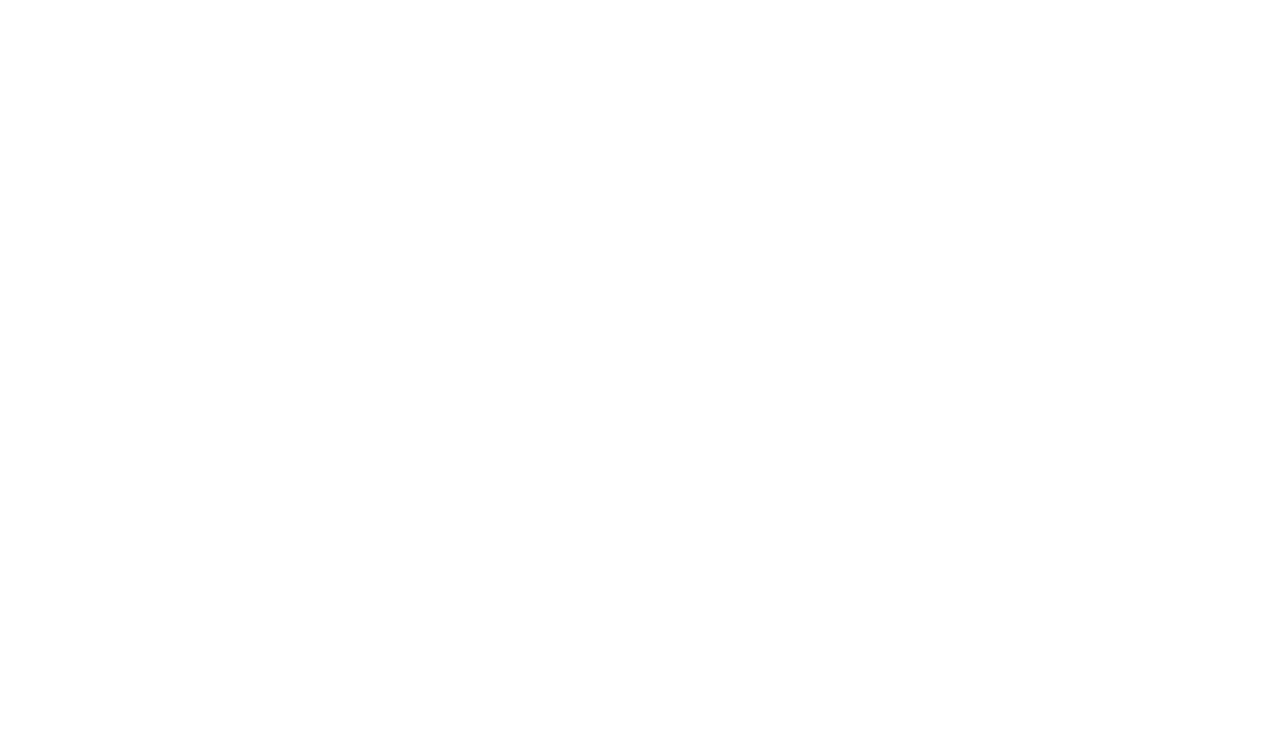
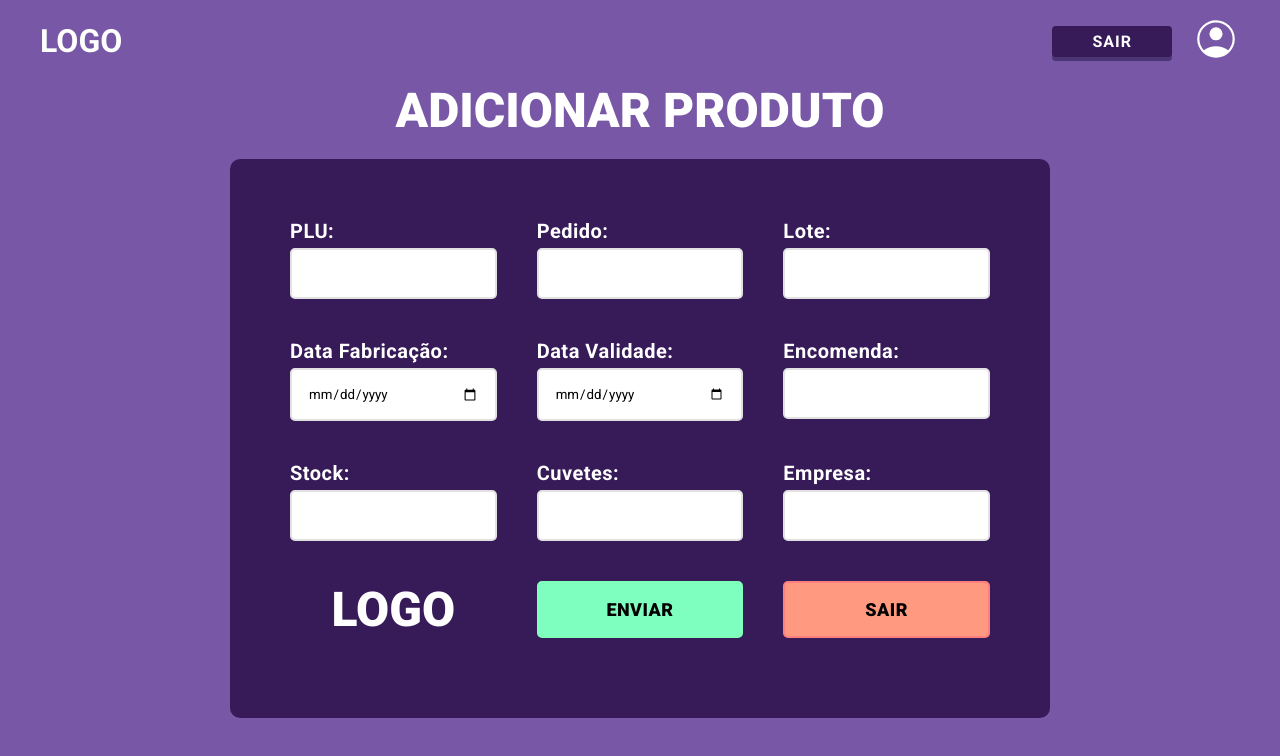
Before and after one commit to OKakirM/VividFood, a plain HTML site: page produtos/addproduto.html in a window 1280 px wide. Drawn offline with Linux system fonts and the light colour scheme.

Commit message:
Página de adiconar produtos & criação de componentes para formulários (reutilizavel)

```diff
--- /dev/null
+++ b/assets/css/componentes/formulário.css
@@ -0,0 +1,72 @@
+.formulario-bg {
+  display: flex;
+  flex-direction: column;
+  justify-content: center;
+  align-items: center;
+  height: 100vh;
+  background-color: var(--cor-primaria-4);
+}
+
+.formulario-container {
+  display: flex;
+  flex-direction: row;
+  flex-wrap: wrap;
+  gap: 40px;
+  justify-content: center;
+  align-items: stretch;
+  width: 700px;
+  max-width: 700px;
+  background-color: var(--cor-primaria-1);
+  padding: 60px;
+  border-radius: 10px;
+}
+
+.formulario-items {
+  display: flex;
+  flex: 1;
+  flex-direction: column;
+  gap: 5px;
+}
+
+.input {
+  padding: 16px;
+  border: 2px solid #e1e1e1;
+  border-radius: 5px;
+  justify-self: stretch;
+  align-self: stretch;
+  width: auto;
+}
+
+.btn-submit {
+  border-radius: 5px;
+  padding: 16px;
+  font-weight: 800;
+  text-transform: uppercase;
+  letter-spacing: 0.5px;
+  border: 2px solid rgb(127, 255, 185);
+  background-color: rgb(127, 255, 191);
+  font-size: 1.125rem;
+  cursor: pointer;
+  width: auto;
+}
+
+.btn-left {
+  border-radius: 5px;
+  padding: 16px;
+  font-weight: 800;
+  text-transform: uppercase;
+  letter-spacing: 0.5px;
+  border: 2px solid rgb(255, 127, 127);
+  background-color: rgb(255, 153, 127);
+  font-size: 1.125rem;
+  text-align: center;
+  cursor: pointer;
+  width: auto;
+}
+
+.label {
+  color: #fff;
+  font-weight: 600;
+  font-size: 1.25rem;
+  letter-spacing: 0.5px;
+}
--- a/assets/css/pages/addproduto.css
+++ b/assets/css/pages/addproduto.css
@@ -0,0 +1,8 @@
+.formulario-bg h1 {
+  font-size: 3rem;
+  margin-bottom: 20px;
+  text-transform: uppercase;
+  font-weight: 800;
+  text-align: center;
+  color: var(--cor-branco-1);
+}
--- a/assets/css/style.css
+++ b/assets/css/style.css
@@ -5,8 +5,10 @@
 
 /* Componentes */
 @import "componentes/navbar.css";
+@import "componentes/formulário.css";
 
 /* Pages */
 @import "pages/login.css";
 @import "pages/menu.css";
 @import "pages/option.css";
+@import "pages/addproduto.css";
--- a/assets/css/utilitarios/colors.css
+++ b/assets/css/utilitarios/colors.css
@@ -1,7 +1,7 @@
 :root {
   --cor-primaria-1: #371b58;
   --cor-primaria-2: #4c3575;
-  --cor-priamria-3: #5b4b8a;
+  --cor-primaria-3: #5b4b8a;
   --cor-primaria-4: #7858a6;
   --cor-branco-1: #fff;
   --cor-branco-2: #f1f1f1;
--- a/assets/css/utilitarios/reset.css
+++ b/assets/css/utilitarios/reset.css
@@ -29,5 +29,7 @@ label,
 input,
 button {
   display: block;
+  outline: none;
+  border: none;
   font-family: inherit;
 }
--- a/produtos/addproduto.html
+++ b/produtos/addproduto.html
@@ -15,7 +15,77 @@
 </head>
 
 <body>
+  <header class="navbar">
+    <h1><a href="../menu.html">LOGO</a></h1>
+    <nav>
+      <ul class="navbar-menu">
+        <li><a class="btn" href="/">Sair</a></li>
+        <li><a class="icon" href="/"><img src="../assets/img/user-icon.svg" alt=""></a></li>
+      </ul>
+    </nav>
+  </header>
 
+  <main class="formulario-bg">
+    <h1 class="fadeInUp">Adicionar Produto</h1>
+    <form class="formulario-container fadeInUp" action="/">
+      <div class="formulario-items">
+        <label class="label" for="plu">PLU:</label>
+        <input class="input" type="text" id="plu" name="plu">
+      </div>
+
+      <div class="formulario-items">
+        <label class="label" for="pedido">Pedido:</label>
+        <input class="input" type="text" id="pedido" name="pedido">
+      </div>
+
+      <div class="formulario-items">
+        <label class="label" for="lote">Lote:</label>
+        <input class="input" type="text" id="lote" name="lote">
+      </div>
+
+      <div class="formulario-items">
+        <label class="label" for="datafabrica">Data Fabricação:</label>
+        <input class="input" type="date" id="datafabrica" name="datafabrica">
+      </div>
+
+      <div class="formulario-items">
+        <label class="label" for="datavalidade">Data Validade:</label>
+        <input class="input" type="date" id="datavalidade" name="datavalidade">
+      </div>
+
+      <div class="formulario-items">
+        <label class="label" for="encomenda">Encomenda:</label>
+        <input class="input" type="text" id="encomenda" name="encomenda">
+      </div>
+
+      <div class="formulario-items">
+        <label class="label" for="stock">Stock:</label>
+        <input class="input" type="text" id="stock" name="stock">
+      </div>
+
+      <div class="formulario-items">
+        <label class="label" for="cuvetes">Cuvetes:</label>
+        <input class="input" type="text" id="cuvetes" name="cuvetes">
+      </div>
+
+      <div class="formulario-items">
+        <label class="label" for="empresa">Empresa:</label>
+        <input class="input" type="text" id="empresa" name="empresa">
+      </div>
+
+      <div class="formulario-items">
+        <h1>LOGO</h1>
+      </div>
+
+      <div class="formulario-items">
+        <button class="btn-submit" type="submit" id="enviar" name="enviar">Enviar</button>
+      </div>
+
+      <div class="formulario-items">
+        <a class="btn-left" href="../menu.html">Sair</a>
+      </div>
+    </form>
+  </main>
 </body>
 
 </html>
```
